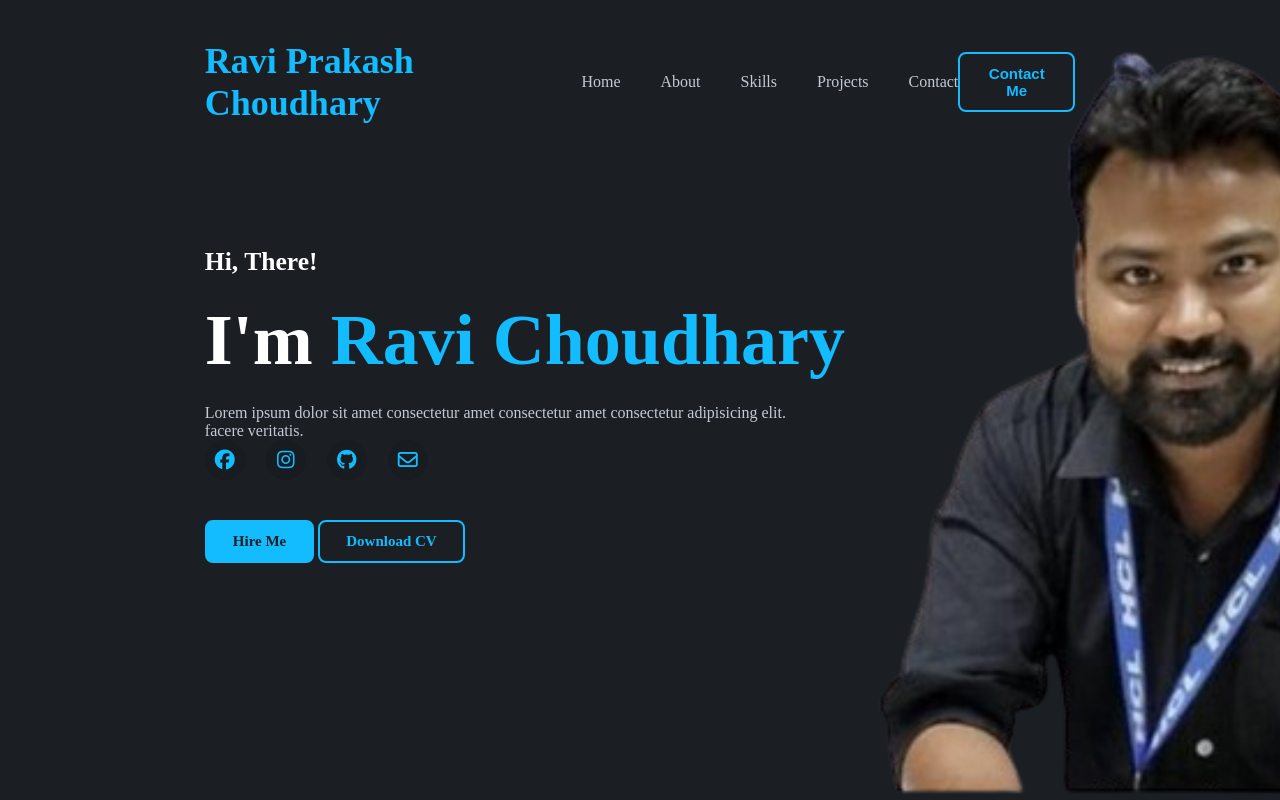
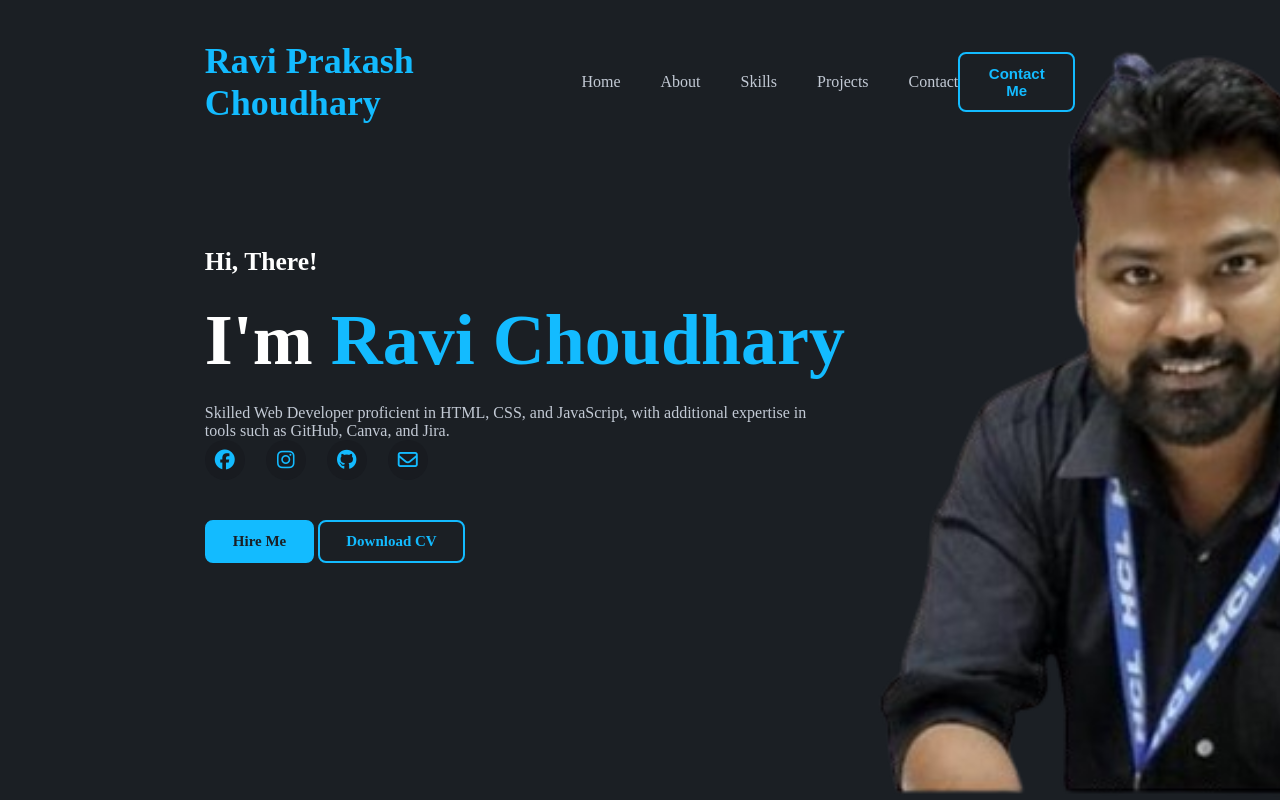
Before and after one commit to RaviPrakashChoudhary/Portfolio, a plain HTML site: page index.html in a window 1280 px wide. Shown: the top 800 px of the page. Drawn offline with Linux system fonts and the light colour scheme.

Commit message:
index.html

```diff
--- a/index.html
+++ b/index.html
@@ -41,8 +41,7 @@
         <div class="mainContent">
             <h4>Hi, There!</h4>
             <h1>I'm <span>Ravi Choudhary</span></h1>
-            <p>Lorem ipsum dolor sit amet consectetur amet consectetur amet consectetur adipisicing elit. facere
-                veritatis.</p>
+            <p>Skilled Web Developer proficient in HTML, CSS, and JavaScript, with additional expertise in tools such as GitHub, Canva, and Jira. </p>
             <div class="socialLinks">
                 <a href="#"><i class="fa-brands fa-facebook fa-lg"></i></a>
                 <a href="#"><i class="fa-brands fa-instagram fa-lg"></i></a>
```
